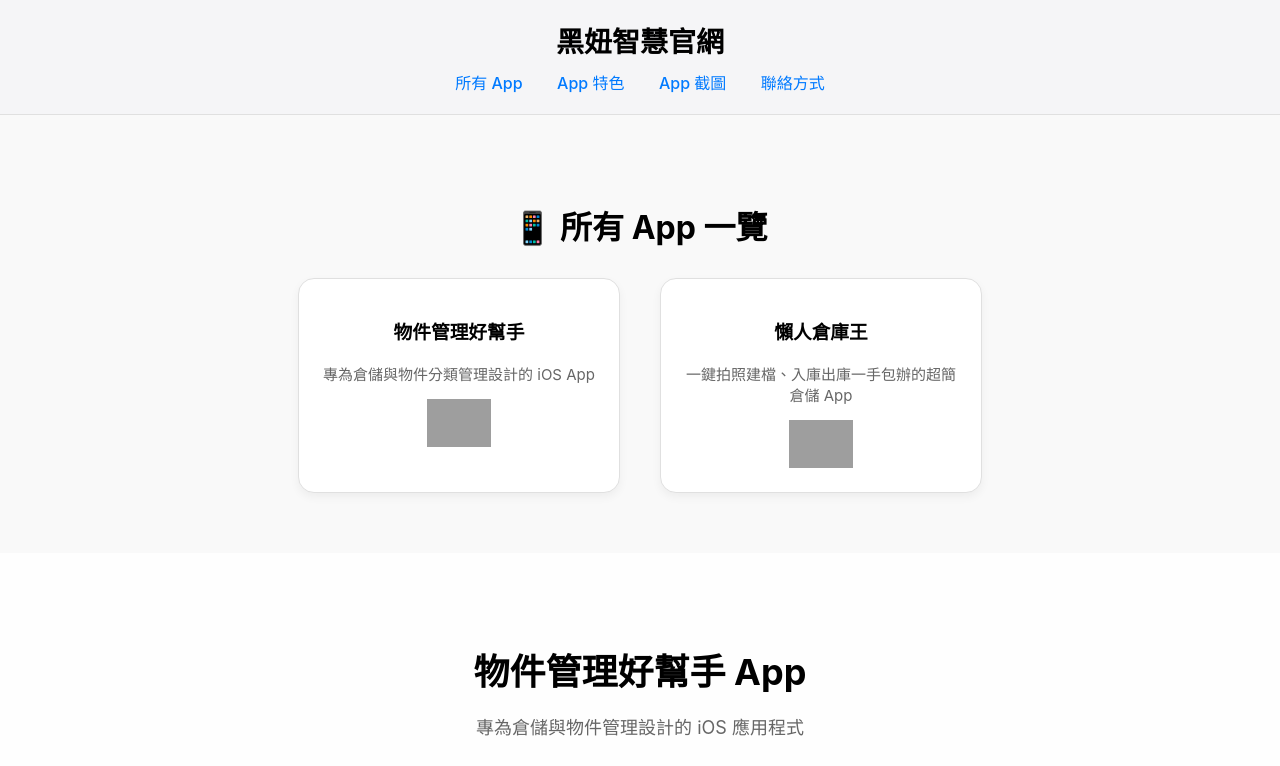
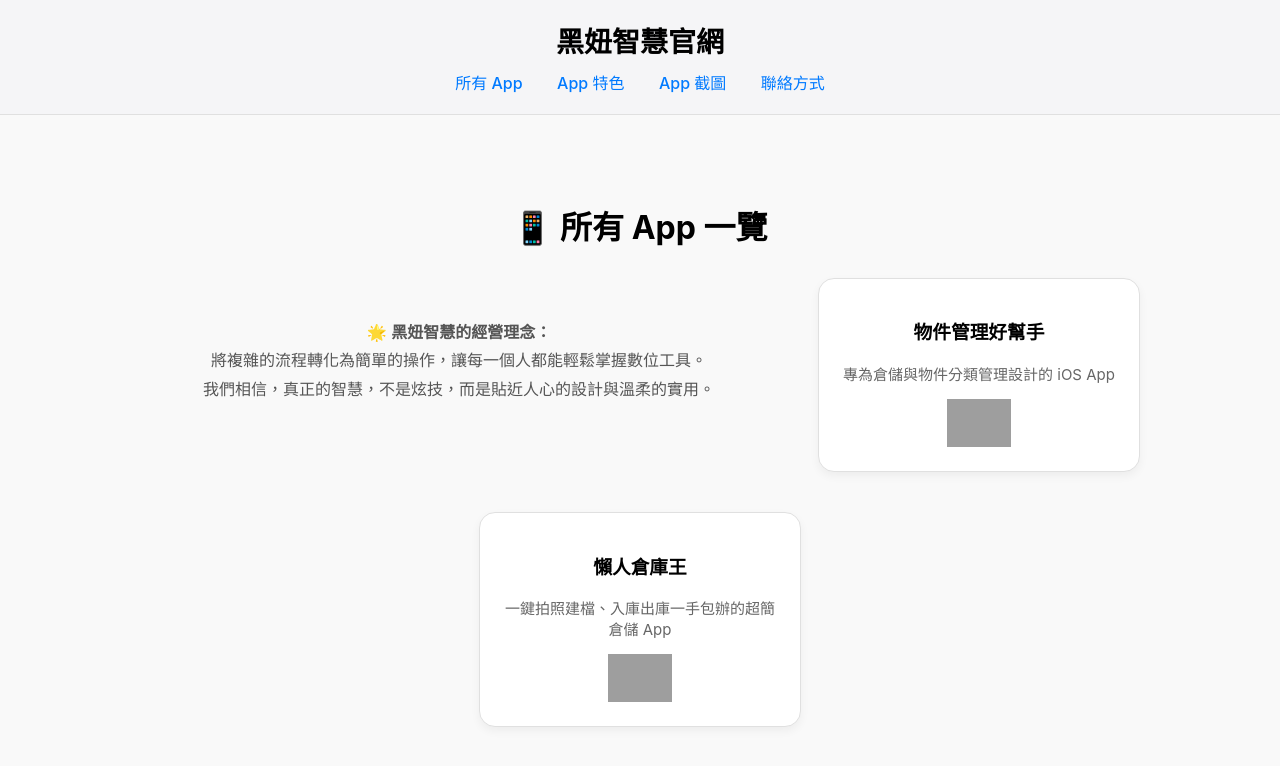
Before and after one commit to good1men1/blackniu-ai.github.io, a plain HTML site: page index.html in a window 1280 px wide. Shown: the top 766 px of the page. Drawn offline with Linux system fonts and the light colour scheme; grey boxes are pictures that could not be loaded.

Commit message:
Update index.html

```diff
--- a/index.html
+++ b/index.html
@@ -117,6 +117,11 @@
     <h2 style="font-size: 32px; margin-bottom: 30px;">📱 所有 App 一覽</h2>
     <div style="display: flex; flex-wrap: wrap; justify-content: center; gap: 40px; max-width: 1000px; margin: auto;">
 
+      <p style="margin-top: 40px; font-size: 16px; color: #555; max-width: 700px; margin-left: auto; margin-right: auto; line-height: 1.8;">
+  🌟 <strong>黑妞智慧的經營理念：</strong><br>
+  將複雜的流程轉化為簡單的操作，讓每一個人都能輕鬆掌握數位工具。<br>
+  我們相信，真正的智慧，不是炫技，而是貼近人心的設計與溫柔的實用。
+</p>
       <!-- App Card 1 -->
       <div style="width: 280px; padding: 20px; border: 1px solid #e0e0e0; border-radius: 16px; background: white; box-shadow: 0 4px 10px rgba(0,0,0,0.05);">
         <h3>物件管理好幫手</h3>
```
